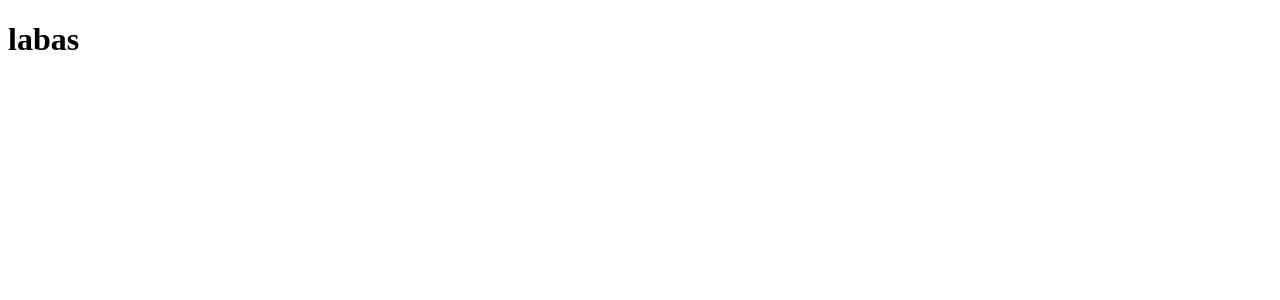
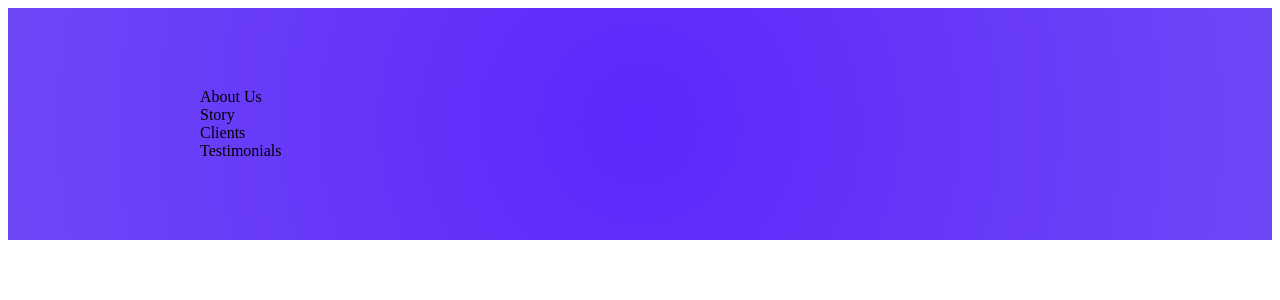
Before and after one commit to grum1n/react-footer-tutorial, a React (Create React App) app: page / in a window 1280 px wide. Shown: the top 300 px of the page. Built offline with nearby package versions, Linux system fonts and the light colour scheme.

Commit message:
ccorrected the error and added style to styles footer

```diff
--- a/src/App.js
+++ b/src/App.js
@@ -1,8 +1,11 @@
 import React from 'react';
+import { FooterContainer } from './containers/footer';
 
 function App() {
   return (
-    <h1>labas</h1>
+    <>
+        <FooterContainer />
+    </>
   );
 }
 
--- a/src/components/footer/index.js
+++ b/src/components/footer/index.js
@@ -1,5 +1,5 @@
 import React from 'react';
-import { Container, Wrapper, Row, Column, Title } from './styles/footer';
+import { Container, Wrapper, Row, Column, Link, Title } from './styles/footer';
 
 export default function Footer({ children, ...restProps }) {
     return <Container {...restProps}>{children}</Container>
--- a/src/components/footer/styles/footer.js
+++ b/src/components/footer/styles/footer.js
@@ -1,16 +1,27 @@
 import styled from 'styled-components';
 
-export const Conayainer = styled.div`
+export const Container = styled.div`
    padding: 80px 60px;
-   background: radial-gradient(circle, rgba(92, 39, 251, 1) 0%, rgba(112,71,247, 1) 100%)
+   background: radial-gradient(circle, rgba(92, 39, 251, 1) 0%, rgba(112,71,247, 1) 100%);
 `
 
-export const Conayainer = styled.div``
+export const Wrapper = styled.div`
+   display: flex;
+   flex-direction: column;
+   justify-content: center;
+   max-width: 1000px;
+   margin: 0 auto;
+`
 
-export const Conayainer = styled.div``
+export const Column = styled.div`
+    display: flex;
+    flex-direction: column;
+    text-align: left;
+    margin-left: 60px;
+`
 
-export const Conayainer = styled.div``
+export const Row = styled.div``
 
-export const Conayainer = styled.div``
+export const Link = styled.div``
 
-export const Conayainer = styled.div``
+export const Title = styled.div``
--- /dev/null
+++ b/src/containers/footer.js
@@ -0,0 +1,19 @@
+import React from 'react';
+import Footer from '../components/footer';
+
+export function FooterContainer(){
+    return(
+        <>
+            <Footer>
+                <Footer.Wrapper>
+                    <Footer.Column>
+                        <Footer.Title>About Us</Footer.Title>
+                        <Footer.Link href="#">Story</Footer.Link>
+                        <Footer.Link href="#">Clients</Footer.Link>
+                        <Footer.Link href="#">Testimonials</Footer.Link>
+                    </Footer.Column>
+                </Footer.Wrapper>
+            </Footer>
+        </>
+    )
+}
```
